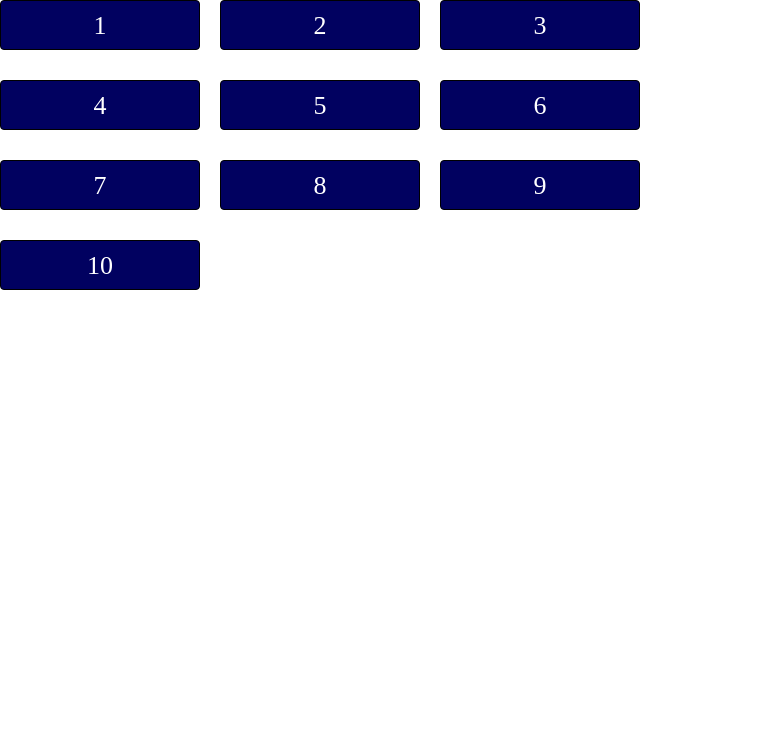
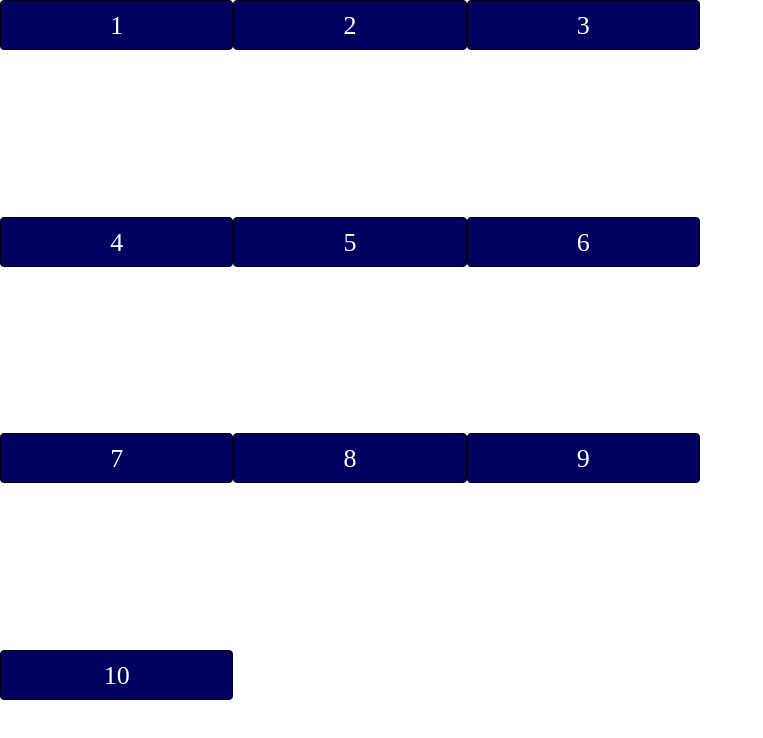
Before and after one commit to artidy/portfolio-template, a plain HTML site: page index.html in a window 1280 px wide. Shown: the whole page, without its empty margins (0-763 px from the left). Drawn offline with Linux system fonts and the light colour scheme.

Commit message:
use new fr unit

```diff
--- a/css/style.css
+++ b/css/style.css
@@ -6,8 +6,10 @@
 
 .grid-container {
     display: grid;
-    grid-template: 60px 60px 60px / 200px 200px 200px;
-    gap: 20px;
+    width: 700px;
+    height: 700px;
+    grid-template-columns: repeat(3, 1fr);
+    grid-template-rows: 1fr 1fr 1fr;
 }
 
 .grid-elem {
```
Also changed, not shown: README.md (added).
